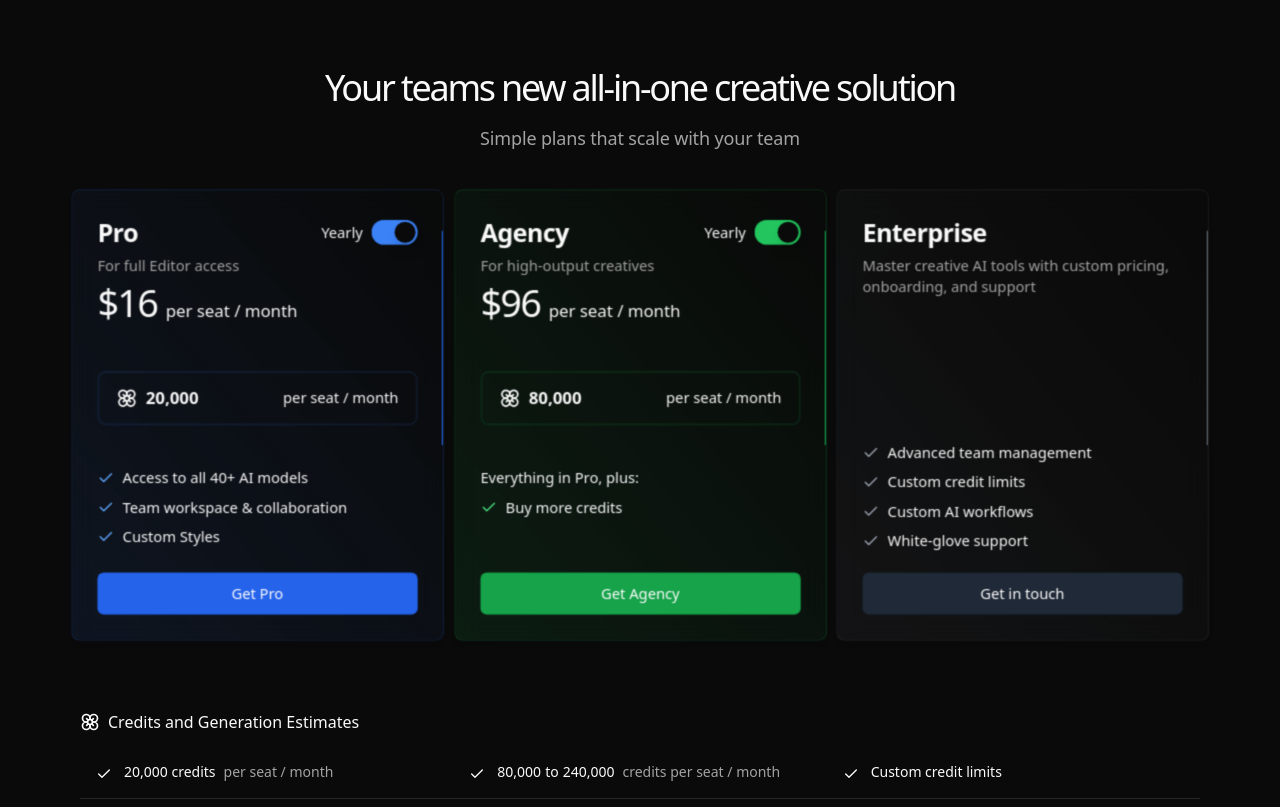
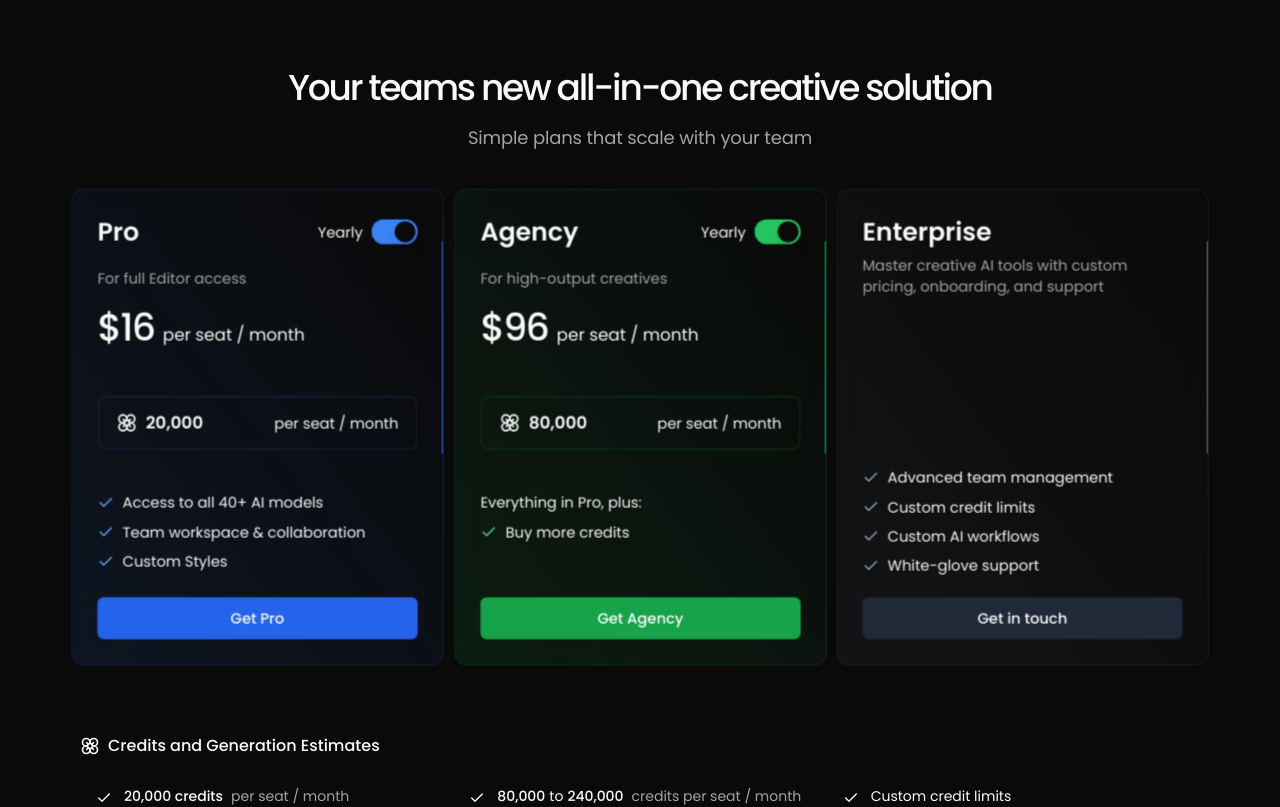
Before and after one commit to AkTwentyfour/clipoe-page, a Next.js app: page /pricing in a window 1280 px wide. Shown: the top 807 px of the page. Built offline with nearby package versions, Linux system fonts and the light colour scheme.

Commit message:
fix: add interface for each data

```diff
--- a/app/globals.css
+++ b/app/globals.css
@@ -9,6 +9,7 @@ body {
 }
 
 body {
+  font-family: 'poppins', sans-serif;
   -webkit-font-smoothing: antialiased;
   -moz-osx-font-smoothing: grayscale;
 }
--- a/app/page.tsx
+++ b/app/page.tsx
@@ -1,150 +1,171 @@
-'use client';
+"use client";
 
-import { Button } from '@/components/ui/button';
+import { Button } from "@/components/ui/button";
 import {
   Card,
   CardContent,
   CardDescription,
   CardHeader,
   CardTitle,
-} from '@/components/ui/card';
-import { ChevronLeft, MapPin } from 'lucide-react';
-import { useState } from 'react';
+} from "@/components/ui/card";
+import { ChevronLeft, MapPin } from "lucide-react";
+import { useState } from "react";
+
+interface Desa {
+  nama: string;
+  klasifikasi: string;
+  poin: number;
+}
+
+interface Kriteria {
+  id: number;
+  nama: string;
+  maksimal: number;
+  presentase: number;
+  nilai: string;
+  deskripsi: string;
+}
+
+type KriteriaDetail = {
+    nilai: number;
+    maksimal: number;
+    persentase: number;
+    deskripsi: string;
+};
 
 const App = () => {
-    const [currentView, setCurrentView] = useState('home');
-    const [selectedDesa, setSelectedDesa] = useState(null);
-    const [selectedKriteria, setSelectedKriteria] = useState(null);
+  const [currentView, setCurrentView] = useState("home");
+  const [selectedDesa, setSelectedDesa] = useState<Desa | null>();
+  const [selectedKriteria, setSelectedKriteria] = useState<Kriteria | null>(
+    null
+  );
 
   // Data dummy desa
   const desaList = [
     {
       id: 1,
-            nama: 'Desa Wisata Borobudur',
-            klasifikasi: 'Berkembang',
+      nama: "Desa Wisata Borobudur",
+      klasifikasi: "Berkembang",
       poin: 75,
     },
-        { id: 2, nama: 'Desa Wisata Kaliurang', klasifikasi: 'Maju', poin: 85 },
+    { id: 2, nama: "Desa Wisata Kaliurang", klasifikasi: "Maju", poin: 85 },
     {
       id: 3,
-            nama: 'Desa Wisata Pentingsari',
-            klasifikasi: 'Mandiri',
+      nama: "Desa Wisata Pentingsari",
+      klasifikasi: "Mandiri",
       poin: 92,
     },
     {
       id: 4,
-            nama: 'Desa Wisata Nglanggeran',
-            klasifikasi: 'Berkembang',
+      nama: "Desa Wisata Nglanggeran",
+      klasifikasi: "Berkembang",
       poin: 78,
     },
-        { id: 5, nama: 'Desa Wisata Candirejo', klasifikasi: 'Maju', poin: 88 },
+    { id: 5, nama: "Desa Wisata Candirejo", klasifikasi: "Maju", poin: 88 },
   ];
 
   // 10 Kriteria penilaian
   const kriteriaList = [
-        { id: 1, nama: 'Kepemimpinan dan Kepengurusan oleh Masyarakat' },
-        { id: 2, nama: 'Perencanaan' },
-        { id: 3, nama: 'Kelembagaan' },
-        { id: 4, nama: 'Sumber Daya Manusia' },
-        { id: 5, nama: 'Keuangan' },
-        { id: 6, nama: 'Produk dan Daya Tarik' },
-        { id: 7, nama: 'Pemasaran' },
-        { id: 8, nama: 'Pelayanan' },
-        { id: 9, nama: 'Dampak Ekonomi' },
-        { id: 10, nama: 'Dampak Sosial Budaya dan Lingkungan' },
+    { id: 1, nama: "Kepemimpinan dan Kepengurusan oleh Masyarakat" },
+    { id: 2, nama: "Perencanaan" },
+    { id: 3, nama: "Kelembagaan" },
+    { id: 4, nama: "Sumber Daya Manusia" },
+    { id: 5, nama: "Keuangan" },
+    { id: 6, nama: "Produk dan Daya Tarik" },
+    { id: 7, nama: "Pemasaran" },
+    { id: 8, nama: "Pelayanan" },
+    { id: 9, nama: "Dampak Ekonomi" },
+    { id: 10, nama: "Dampak Sosial Budaya dan Lingkungan" },
   ];
 
   // Data detail nilai per kriteria (dummy)
-    const nilaiKriteria = {
+  const nilaiKriteria: Record<number, KriteriaDetail>= {
     1: {
       nilai: 8,
       maksimal: 10,
       persentase: 80,
       deskripsi:
-                'Memiliki struktur organisasi yang jelas dengan kepengurusan aktif',
+        "Memiliki struktur organisasi yang jelas dengan kepengurusan aktif",
     },
     2: {
       nilai: 7,
       maksimal: 10,
       persentase: 70,
-            deskripsi: 'Memiliki rencana pengembangan wilayah dan rencana aksi',
+      deskripsi: "Memiliki rencana pengembangan wilayah dan rencana aksi",
     },
     3: {
       nilai: 7.5,
       maksimal: 10,
       persentase: 75,
-            deskripsi:
-                'Kelembagaan terstruktur dengan pembagian tugas yang baik',
+      deskripsi: "Kelembagaan terstruktur dengan pembagian tugas yang baik",
     },
     4: {
       nilai: 8,
       maksimal: 10,
       persentase: 80,
-            deskripsi: 'SDM terlatih dengan sertifikasi di bidang pariwisata',
+      deskripsi: "SDM terlatih dengan sertifikasi di bidang pariwisata",
     },
     5: {
       nilai: 7,
       maksimal: 10,
       persentase: 70,
-            deskripsi: 'Pengelolaan keuangan transparan dengan laporan berkala',
+      deskripsi: "Pengelolaan keuangan transparan dengan laporan berkala",
     },
     6: {
       nilai: 9,
       maksimal: 10,
       persentase: 90,
-            deskripsi: 'Memiliki produk wisata unik dan beragam atraksi',
+      deskripsi: "Memiliki produk wisata unik dan beragam atraksi",
     },
     7: {
       nilai: 6,
       maksimal: 10,
       persentase: 60,
-            deskripsi:
-                'Strategi pemasaran digital dan offline yang cukup efektif',
+      deskripsi: "Strategi pemasaran digital dan offline yang cukup efektif",
     },
     8: {
       nilai: 8.5,
       maksimal: 10,
       persentase: 85,
-            deskripsi: 'Pelayanan ramah dengan standar operasional yang baik',
+      deskripsi: "Pelayanan ramah dengan standar operasional yang baik",
     },
     9: {
       nilai: 7.5,
       maksimal: 10,
       persentase: 75,
-            deskripsi:
-                'Memberikan dampak ekonomi positif bagi masyarakat lokal',
+      deskripsi: "Memberikan dampak ekonomi positif bagi masyarakat lokal",
     },
     10: {
       nilai: 7,
       maksimal: 10,
       persentase: 70,
-            deskripsi: 'Menjaga kelestarian budaya dan lingkungan dengan baik',
+      deskripsi: "Menjaga kelestarian budaya dan lingkungan dengan baik",
     },
   };
 
-    const handleDesaClick = (desa) => {
+  const handleDesaClick = (desa: any) => {
     setSelectedDesa(desa);
-        setCurrentView('detail');
+    setCurrentView("detail");
     setSelectedKriteria(null);
   };
 
-    const handleKriteriaClick = (kriteria) => {
+  const handleKriteriaClick = (kriteria: any) => {
     setSelectedKriteria(kriteria);
   };
 
   const handleBack = () => {
     if (selectedKriteria) {
       setSelectedKriteria(null);
-        } else if (currentView === 'detail') {
-            setCurrentView('list');
+    } else if (currentView === "detail") {
+      setCurrentView("list");
       setSelectedDesa(null);
-        } else if (currentView === 'list') {
-            setCurrentView('home');
+    } else if (currentView === "list") {
+      setCurrentView("home");
     }
   };
 
   // Home View
-    if (currentView === 'home') {
+  if (currentView === "home") {
     return (
       <div className="flex min-h-screen items-center justify-center bg-gradient-to-br from-blue-50 to-green-50 p-4">
         <Card className="w-full max-w-md shadow-xl">
@@ -152,7 +173,7 @@ const App = () => {
             <div className="mx-auto flex h-16 w-16 items-center justify-center rounded-full bg-blue-600">
               <MapPin className="h-8 w-8 text-white" />
             </div>
-                        <CardTitle className="text-3xl font-bold text-gray-800">
+            <CardTitle className="text-3xl">
               Sistem Klasifikasi Desa Wisata
             </CardTitle>
             <CardDescription className="text-base">
@@ -161,7 +182,7 @@ const App = () => {
           </CardHeader>
           <CardContent>
             <Button
-                            onClick={() => setCurrentView('list')}
+              onClick={() => setCurrentView("list")}
               className="h-14 w-full bg-blue-600 text-lg font-semibold hover:bg-blue-700"
             >
               Klasifikasi Desa Wisata
@@ -173,24 +194,18 @@ const App = () => {
   }
 
   // List Desa View
-    if (currentView === 'list') {
+  if (currentView === "list") {
     return (
       <div className="min-h-screen bg-gradient-to-br from-blue-50 to-green-50 p-4">
         <div className="mx-auto max-w-4xl">
-                    <Button
-                        onClick={handleBack}
-                        variant="ghost"
-                        className="mb-4"
-                    >
+          <Button onClick={handleBack} variant="ghost" className="mb-4">
             <ChevronLeft className="mr-2 h-4 w-4" />
             Kembali
           </Button>
 
           <Card className="shadow-xl">
             <CardHeader>
-                            <CardTitle className="text-2xl">
-                                Daftar Desa Wisata
-                            </CardTitle>
+              <CardTitle className="text-2xl">Daftar Desa Wisata</CardTitle>
               <CardDescription>
                 Pilih desa untuk melihat detail klasifikasi
               </CardDescription>
@@ -208,7 +223,7 @@ const App = () => {
                         {desa.nama}
                       </h3>
                       <p className="text-sm text-gray-600">
-                                                Klasifikasi:{' '}
+                        Klasifikasi:{" "}
                         <span className="font-medium text-blue-600">
                           {desa.klasifikasi}
                         </span>
@@ -218,9 +233,7 @@ const App = () => {
                       <div className="text-2xl font-bold text-blue-600">
                         {desa.poin}
                       </div>
-                                            <div className="text-xs text-gray-500">
-                                                Poin
-                                            </div>
+                      <div className="text-xs text-gray-500">Poin</div>
                     </div>
                   </CardContent>
                 </Card>
@@ -233,33 +246,27 @@ const App = () => {
   }
 
   // Detail Desa View
-    if (currentView === 'detail' && selectedDesa) {
+  if (currentView === "detail" && selectedDesa) {
     return (
       <div className="min-h-screen bg-gradient-to-br from-blue-50 to-green-50 p-4">
         <div className="mx-auto max-w-4xl">
-                    <Button
-                        onClick={handleBack}
-                        variant="ghost"
-                        className="mb-4"
-                    >
+          <Button onClick={handleBack} variant="ghost" className="mb-4">
             <ChevronLeft className="mr-2 h-4 w-4" />
             Kembali
           </Button>
 
           <Card className="mb-6 shadow-xl">
             <CardHeader className="bg-gradient-to-r from-blue-600 to-blue-700 text-white rounded-xl mx-6 p-5">
-                            <CardTitle className="text-2xl">
-                                {selectedDesa.nama}
-                            </CardTitle>
+              <CardTitle className="text-2xl">{selectedDesa.nama}</CardTitle>
             </CardHeader>
             <CardContent className="p-6">
               <div className="rounded border-l-4 border-blue-600 bg-blue-50 p-4">
                 <p className="text-lg text-gray-800">
-                                    Desa ini diklasifikasikan sebagai{' '}
+                  Desa ini diklasifikasikan sebagai{" "}
                   <span className="font-bold text-blue-600">
                     {selectedDesa.klasifikasi}
-                                    </span>{' '}
-                                    dengan poin{' '}
+                  </span>{" "}
+                  dengan poin{" "}
                   <span className="font-bold text-blue-600">
                     {selectedDesa.poin}
                   </span>
@@ -273,17 +280,14 @@ const App = () => {
               <CardHeader>
                 <CardTitle>Kriteria Penilaian</CardTitle>
                 <CardDescription>
-                                    Pilih kriteria untuk melihat detail
-                                    penilaian
+                  Pilih kriteria untuk melihat detail penilaian
                 </CardDescription>
               </CardHeader>
               <CardContent className="grid grid-cols-1 gap-3 md:grid-cols-2">
                 {kriteriaList.map((kriteria) => (
                   <Button
                     key={kriteria.id}
-                                        onClick={() =>
-                                            handleKriteriaClick(kriteria)
-                                        }
+                    onClick={() => handleKriteriaClick(kriteria)}
                     variant="outline"
                     className="h-auto justify-start px-4 py-4 text-left hover:border-blue-400 hover:bg-blue-50"
                   >
@@ -311,8 +315,7 @@ const App = () => {
                   Kembali ke Kriteria
                 </Button>
                 <CardTitle className="text-xl">
-                                    Kriteria {selectedKriteria.id}:{' '}
-                                    {selectedKriteria.nama}
+                  Kriteria {selectedKriteria.id}: {selectedKriteria.nama}
                 </CardTitle>
               </CardHeader>
               <CardContent className="space-y-4">
@@ -334,17 +337,8 @@ const App = () => {
                           Nilai Kriteria
                         </td>
                         <td className="border border-gray-300 p-3 text-center font-bold text-blue-600">
-                                                    {
-                                                        nilaiKriteria[
-                                                            selectedKriteria.id
-                                                        ].nilai
-                                                    }{' '}
-                                                    /{' '}
-                                                    {
-                                                        nilaiKriteria[
-                                                            selectedKriteria.id
-                                                        ].maksimal
-                                                    }
+                          {nilaiKriteria[selectedKriteria.id].nilai} /{" "}
+                          {nilaiKriteria[selectedKriteria.id].maksimal}
                         </td>
                       </tr>
                       <tr className="bg-gray-50">
@@ -352,29 +346,14 @@ const App = () => {
                           Persentase
                         </td>
                         <td className="border border-gray-300 p-3 text-center font-bold text-green-600">
-                                                    {
-                                                        nilaiKriteria[
-                                                            selectedKriteria.id
-                                                        ].persentase
-                                                    }
-                                                    %
+                          {nilaiKriteria[selectedKriteria.id].persentase}%
                         </td>
                       </tr>
                       <tr>
-                                                <td
-                                                    className="border border-gray-300 p-3"
-                                                    colSpan="2"
-                                                >
-                                                    <div className="mb-2 font-semibold">
-                                                        Deskripsi:
-                                                    </div>
+                        <td className="border border-gray-300 p-3" colSpan={2}>
+                          <div className="mb-2 font-semibold">Deskripsi:</div>
                           <p className="text-gray-700">
-                                                        {
-                                                            nilaiKriteria[
-                                                                selectedKriteria
-                                                                    .id
-                                                            ].deskripsi
-                                                        }
+                            {nilaiKriteria[selectedKriteria.id].deskripsi}
                           </p>
                         </td>
                       </tr>
@@ -384,20 +363,14 @@ const App = () => {
 
                 <div className="rounded border-l-4 border-green-500 bg-green-50 p-4">
                   <p className="text-sm text-gray-700">
-                                        <span className="font-semibold">
-                                            Status:{' '}
-                                        </span>
-                                        {nilaiKriteria[selectedKriteria.id]
-                                            .persentase >= 80
-                                            ? 'Sangat Baik'
-                                            : nilaiKriteria[selectedKriteria.id]
-                                                    .persentase >= 70
-                                              ? 'Baik'
-                                              : nilaiKriteria[
-                                                      selectedKriteria.id
-                                                  ].persentase >= 60
-                                                ? 'Cukup'
-                                                : 'Perlu Peningkatan'}
+                    <span className="font-semibold">Status: </span>
+                    {nilaiKriteria[selectedKriteria.id].persentase >= 80
+                      ? "Sangat Baik"
+                      : nilaiKriteria[selectedKriteria.id].persentase >= 70
+                      ? "Baik"
+                      : nilaiKriteria[selectedKriteria.id].persentase >= 60
+                      ? "Cukup"
+                      : "Perlu Peningkatan"}
                   </p>
                 </div>
               </CardContent>
--- a/components/ui/card.tsx
+++ b/components/ui/card.tsx
@@ -2,78 +2,67 @@ import * as React from "react"
 
 import { cn } from "@/lib/utils"
 
-const Card = React.forwardRef<
-  HTMLDivElement,
-  React.HTMLAttributes<HTMLDivElement>
->(({ className, ...props }, ref) => (
+function Card({ className, ...props }: React.ComponentProps<"div">) {
+  return (
     <div
-    ref={ref}
+      data-slot="card"
       className={cn(
-      "rounded-lg border bg-card text-card-foreground shadow-sm",
+        "bg-card text-card-foreground flex flex-col gap-6 rounded-xl border py-6 shadow-sm",
         className
       )}
       {...props}
     />
-))
-Card.displayName = "Card"
+  )
+}
 
-const CardHeader = React.forwardRef<
-  HTMLDivElement,
-  React.HTMLAttributes<HTMLDivElement>
->(({ className, ...props }, ref) => (
+function CardHeader({ className, ...props }: React.ComponentProps<"div">) {
+  return (
     <div
-    ref={ref}
-    className={cn("flex flex-col space-y-1.5 p-6", className)}
+      data-slot="card-header"
+      className={cn("flex flex-col gap-1.5 px-6", className)}
       {...props}
     />
-))
-CardHeader.displayName = "CardHeader"
+  )
+}
 
-const CardTitle = React.forwardRef<
-  HTMLDivElement,
-  React.HTMLAttributes<HTMLDivElement>
->(({ className, ...props }, ref) => (
+function CardTitle({ className, ...props }: React.ComponentProps<"div">) {
+  return (
     <div
-    ref={ref}
-    className={cn(
-      "text-xl font-semibold leading-none tracking-tight",
-      className
-    )}
+      data-slot="card-title"
+      className={cn("leading-none font-semibold", className)}
       {...props}
     />
-))
-CardTitle.displayName = "CardTitle"
+  )
+}
 
-const CardDescription = React.forwardRef<
-  HTMLDivElement,
-  React.HTMLAttributes<HTMLDivElement>
->(({ className, ...props }, ref) => (
+function CardDescription({ className, ...props }: React.ComponentProps<"div">) {
+  return (
     <div
-    ref={ref}
-    className={cn("text-sm text-muted-foreground", className)}
+      data-slot="card-description"
+      className={cn("text-muted-foreground text-sm", className)}
       {...props}
     />
-))
-CardDescription.displayName = "CardDescription"
+  )
+}
 
-const CardContent = React.forwardRef<
-  HTMLDivElement,
-  React.HTMLAttributes<HTMLDivElement>
->(({ className, ...props }, ref) => (
-  <div ref={ref} className={cn("p-6 pt-0", className)} {...props} />
-))
-CardContent.displayName = "CardContent"
-
-const CardFooter = React.forwardRef<
-  HTMLDivElement,
-  React.HTMLAttributes<HTMLDivElement>
->(({ className, ...props }, ref) => (
+function CardContent({ className, ...props }: React.ComponentProps<"div">) {
+  return (
     <div
-    ref={ref}
-    className={cn("flex items-center p-6 pt-0", className)}
+      data-slot="card-content"
+      className={cn("px-6", className)}
       {...props}
     />
-))
-CardFooter.displayName = "CardFooter"
+  )
+}
+
+function CardFooter({ className, ...props }: React.ComponentProps<"div">) {
+  return (
+    <div
+      data-slot="card-footer"
+      className={cn("flex items-center px-6", className)}
+      {...props}
+    />
+  )
+}
 
 export { Card, CardHeader, CardFooter, CardTitle, CardDescription, CardContent }
```
Lines whose indentation alone changed are shown as unchanged.
